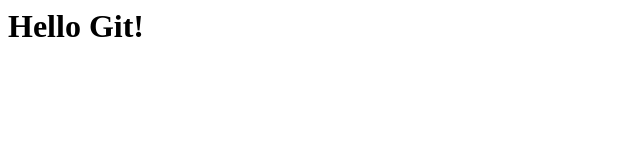
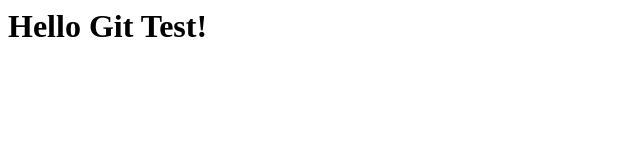
Before and after one commit to nemonigil/git-sample, a plain HTML site: page index.html in a window 1280 px wide. Shown: the whole page, without its empty margins (0-640 px from the left). Drawn offline with Linux system fonts and the light colour scheme.

Commit message:
Revert "New File"
This reverts commit cb7f7048c86d327c46d0666c0cf511e5945142d7.

```diff
--- a/index.html
+++ b/index.html
@@ -1 +1 @@
-<h1>Hello Git!</h1>
+<h1>Hello Git Test!</h1>
```
